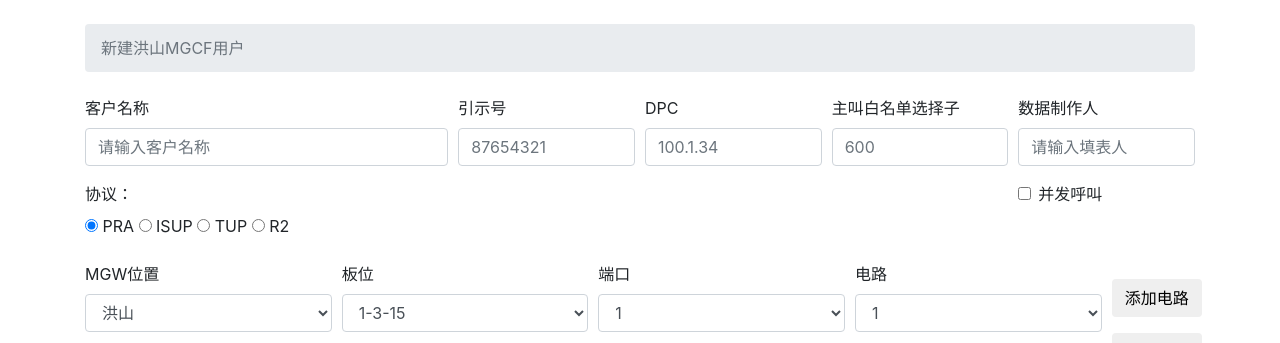
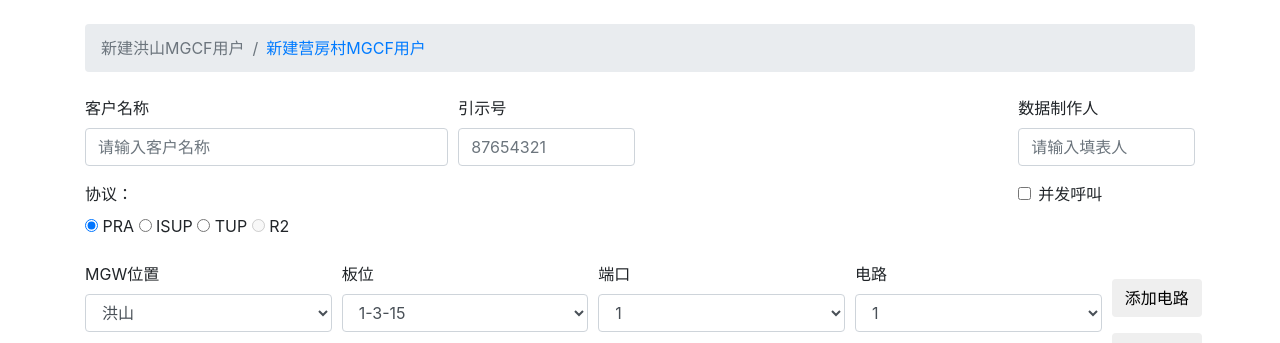
Before and after one commit to stupidboy2979/web, a Django app: a page that uses templates/new_company.html in a window 1280 px wide. Shown: the part 56-399 px from the top of the page. Run offline with Django 3.2, Linux system fonts and the light colour scheme; some libraries are stand-ins or nearby versions.

Commit message:
增加了一个表单

```diff
--- a/indexPage/forms.py
+++ b/indexPage/forms.py
@@ -1,4 +1,6 @@
 from django import forms
 from .models import Company
-class newCompany(forms.ModelForm):
-    pass
+class newCompanyForm(forms.ModelForm):
+    class Meta:
+        model = Company
+        fields = ['name', 'location', 'portal', 'dpc', 'remarks', 'created_by']
--- a/indexPage/views.py
+++ b/indexPage/views.py
@@ -1,6 +1,7 @@
 from django.http import HttpResponse
 from django.shortcuts import render, get_object_or_404, redirect
 from indexPage.models import *
+from .forms import newCompanyForm
 
 
 # Create your views here.
@@ -41,9 +42,25 @@ def company_detail(request, company_name):
 
 def new_company(request, location='洪山'):
     if request.method == 'POST':
-        company = request.POST
-        # print(company['Name'])
-        return redirect('detail', company_name=company['Name'])
+        # company = request.POST
+        print('ok1')
+        form = newCompanyForm(request.POST)
+        if form.is_valid():
+            print('ok')
+            company = form.save(commit=False)
+            company.numbers = Number.objects.create(
+                num=form.cleaned_data.get('Numbers')
+            )
+            company.mgcf_code = MgcfCode.objects.create(
+                code='ppp',
+                updated_by=form.cleaned_data.get('Creater')
+            )
+            company.mgw_code = MgwCode.objects.create(
+                code='ppp',
+                updated_by=form.cleaned_data.get('Creater')
+            )
+            company.circuits.add('pp')
+            return redirect('detail', company_name=company['Name'])
     if location == '洪山':
         locations = ['洪山', '徐东', ]
     else:
--- a/templates/new_company.html
+++ b/templates/new_company.html
@@ -3,7 +3,14 @@
 {% block title %}新建用户{% endblock %}
 
 {% block breadcrumb %}
-    <li class="breadcrumb-item active">新建{{ location }}MGCF用户</li>
+    {% if location == '洪山' %}
+        <li class="breadcrumb-item active">新建洪山MGCF用户</li>
+        <li class="breadcrumb-item "><a href="{% url 'new_company' '营房村' %}">新建营房村MGCF用户</a></li>
+    {% elif location == '营房村' %}
+        <li class="breadcrumb-item "><a href="{% url 'new_company' '洪山' %}">新建洪山MGCF用户</a></li>
+        <li class="breadcrumb-item active">新建营房村MGCF用户</li>
+    {% endif %}
+{#    <li class="breadcrumb-item active">新建{{ location }}MGCF用户</li>#}
 {% endblock %}
 
 {% block content %}
@@ -19,12 +26,12 @@
                 <input type="text" class="form-control" id="Numbers" name="Numbers" placeholder="87654321">
             </div>
             <div class="form-group col-md-2">
-                <label for="DPC">DPC</label>
-                <input type="text" class="form-control" id="DPC" name="DPC" placeholder="100.1.34">
+                <label for="DPC" id="DPCLabel" hidden="hidden">DPC</label>
+                <input type="text" class="form-control" id="DPC" name="DPC" placeholder="100.1.34" hidden="hidden">
             </div>
             <div class="form-group col-md-2">
-                <label for="Das">主叫白名单选择子</label>
-                <input type="text" class="form-control" id="Das" name="Das" placeholder="600">
+                <label for="Ofcid" id="OfcidLabel" hidden="hidden">邻接局号</label>
+                <input type="text" class="form-control" id="Ofcid" name="Ofcid" placeholder="600" hidden="hidden">
             </div>
             <div class="form-group col-md-2">
                 <label for="Creater">数据制作人</label>
@@ -34,12 +41,12 @@
         <div class="form-row">
             <div class="form-group col-md-10">
                 <label>协议：</label>
-                <div class="radio">
+                <div class="radio" onclick="portalClick()">
                     <label class="radio-inline">
                         <input type="radio" name="portal" id="optionsRadios1" value="PRA" checked> PRA
                         <input type="radio" name="portal" id="optionsRadios2" value="ISUP"> ISUP
                         <input type="radio" name="portal" id="optionsRadios3" value="TUP"> TUP
-                        <input type="radio" name="portal" id="optionsRadios4" value="R2"> R2
+                        <input type="radio" name="portal" id="optionsRadios4" value="R2" disabled="disabled"> R2
                     </label>
                 </div>
             </div>
@@ -159,6 +166,31 @@
                 masInit(8)
             }
         }
+
+        function portalClick(){
+            var p = document.getElementsByName("portal");
+            for (var i = 0, length = p.length; i < length; i++) {
+                if (p[i].checked) {
+                    // 弹出选中值
+                    var portal = p[i].value;
+                    // 选中后退出循环
+                    break;
+                }
+            }
+            if (portal === 'PRA') {
+                document.getElementById("Ofcid").hidden = "hidden";
+                document.getElementById("OfcidLabel").hidden = "hidden";
+                document.getElementById("DPC").hidden = "hidden";
+                document.getElementById("DPCLabel").hidden = "hidden";
+            }
+            else {
+                document.getElementById("Ofcid").removeAttribute("hidden");
+                document.getElementById("OfcidLabel").removeAttribute("hidden");
+                document.getElementById("DPC").removeAttribute("hidden");
+                document.getElementById("DPCLabel").removeAttribute("hidden");
+            }
+        }
+
         function masInit(n){
             var mas = document.getElementById("mas");
             for (var i = mas.options.length - 1; i >= 0; i--) {
```
Also changed, not shown: indexPage/models.py (+4 -4 lines).
